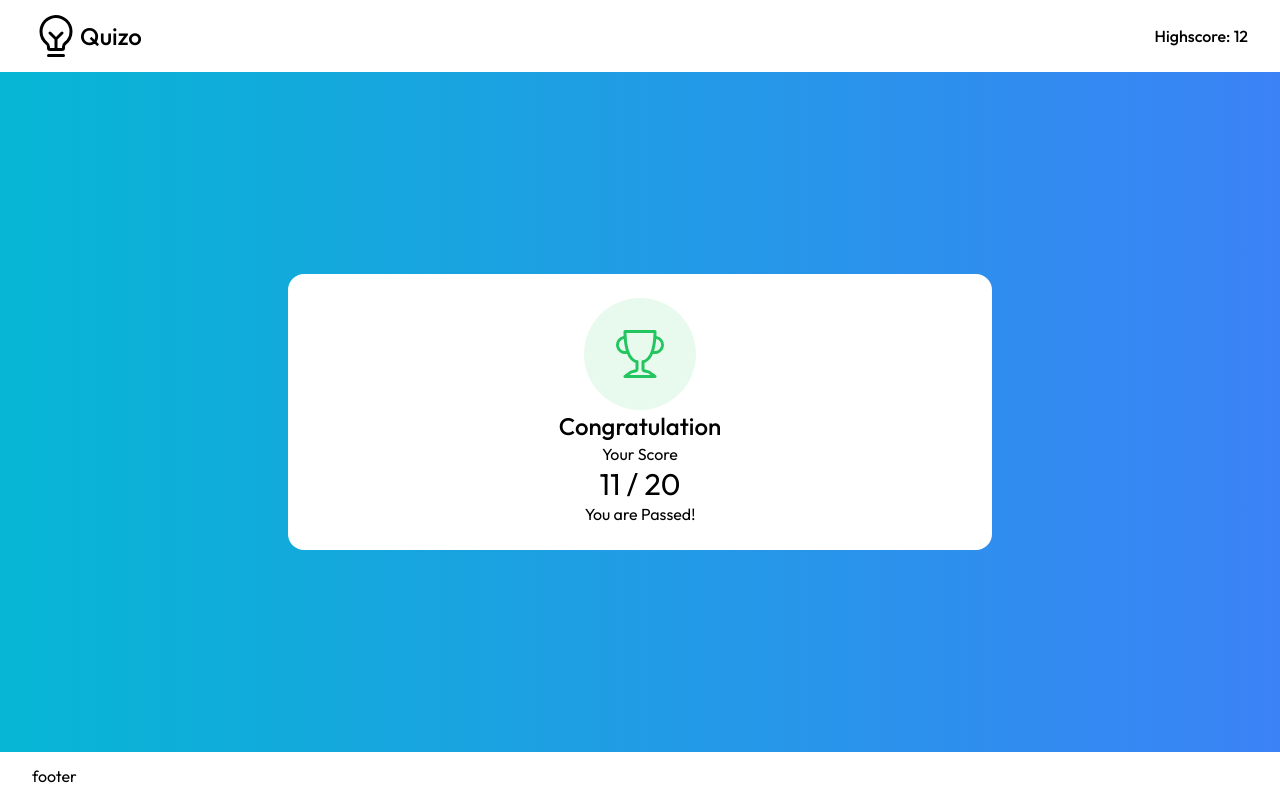
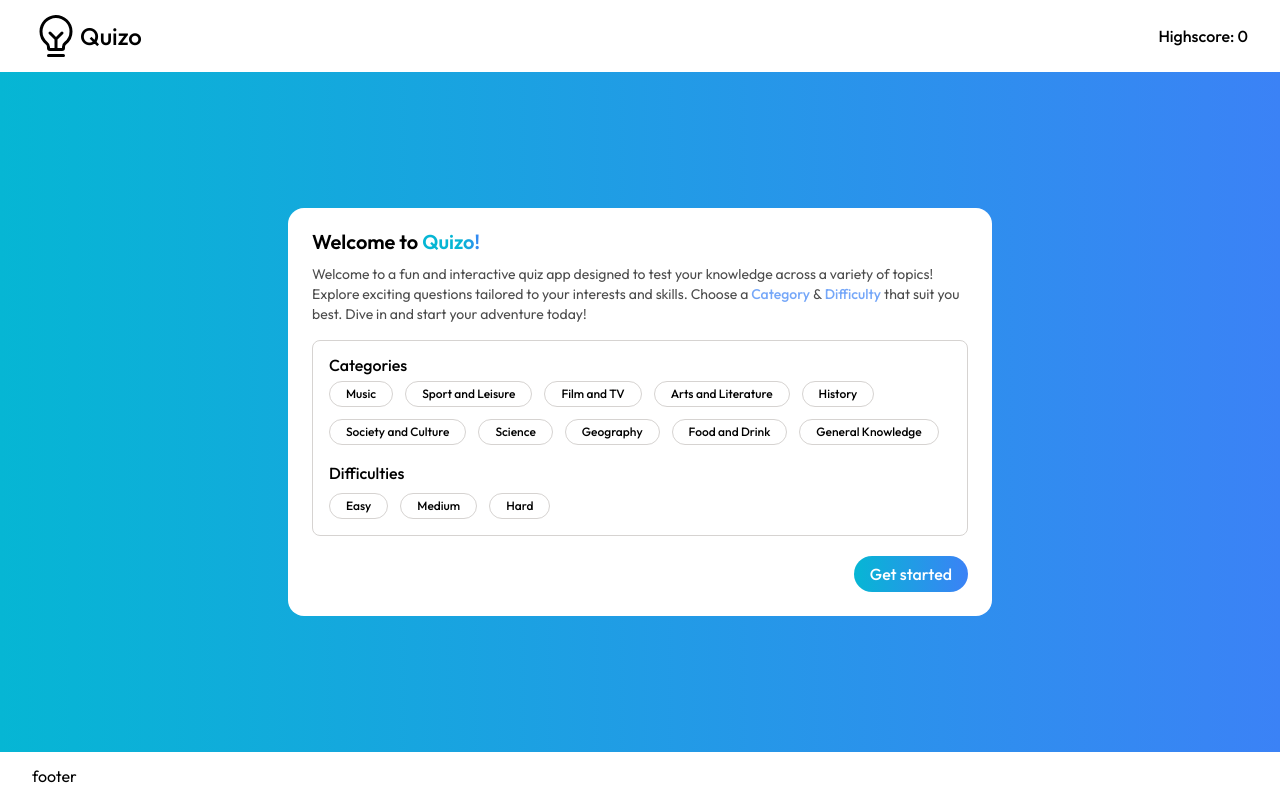
Before and after one commit to code-with-naimish/react-quizo, a React (Vite) app: page / in a window 1280 px wide. Built offline with nearby package versions, Linux system fonts and the light colour scheme.

Commit message:
local storage highscore set

```diff
--- a/src/App.tsx
+++ b/src/App.tsx
@@ -14,9 +14,9 @@ import { HighscoreProvider } from "./contexts/highscore.context"
 
 
 const App = () => {
-  const [activeScreen, setActiveScreen] = useState<ScreenEnum>(ScreenEnum.RESULT);
+  const [activeScreen, setActiveScreen] = useState<ScreenEnum>(ScreenEnum.INIT);
   const [questionArr, setQuestionArr] = useState<QuestionModel[]>([]);
-  const [totalScore, setTotalScore] = useState<number>(11)
+  const [totalScore, setTotalScore] = useState<number>(0)
 
   const handleQuestions = (arr: QuestionModel[]) => {
     setQuestionArr(arr);
--- a/src/components/result-screen.tsx
+++ b/src/components/result-screen.tsx
@@ -1,5 +1,6 @@
 import { BsTrophy } from "react-icons/bs";
 import { useHighscore } from "../contexts/highscore.context";
+import { useEffect } from "react";
 
 enum ResultStatusEnum {
   FAILED = "FAILED",
@@ -11,7 +12,7 @@ export default function ResultScreen(props: {
   totalScore: number
 }) {
 
-  const { highScore } = useHighscore()
+  const { highScore, setHighscore } = useHighscore()
 
 
   let result: {
@@ -41,6 +42,12 @@ export default function ResultScreen(props: {
     }
   }
 
+  useEffect(() => {
+    if (props?.totalScore > highScore) {
+      localStorage.setItem("high-score", String(props.totalScore))
+      setHighscore(props.totalScore);
+    }
+  }, [highScore, props.totalScore, setHighscore])
 
   return (
     <section className="card">
--- a/src/contexts/highscore.context.tsx
+++ b/src/contexts/highscore.context.tsx
@@ -8,7 +8,7 @@ const HighscoreContext = createContext<{
 export function HighscoreProvider(props: {
   children: ReactNode
 }) {
-  const [highScore, setHighscore] = useState<number>(12);
+  const [highScore, setHighscore] = useState<number>(0);
   const values: {
     highScore: number;
     setHighscore: React.Dispatch<React.SetStateAction<number>>;
```
